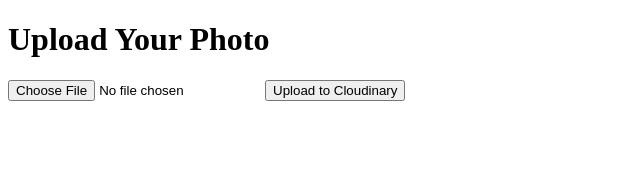
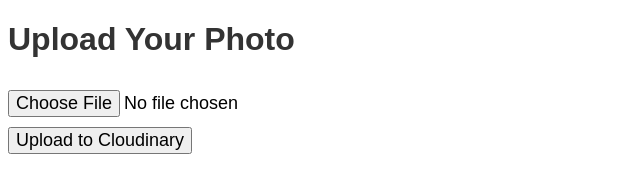
Before and after one commit to Hansel-crousset/qr-upload-app, a website: page index.html in a window 1280 px wide. Shown: the whole page, without its empty margins (0-640 px from the left). Drawn offline with Linux system fonts and the light colour scheme.

Commit message:
Style: make upload page text larger

```diff
--- a/index.html
+++ b/index.html
@@ -3,11 +3,26 @@
 <head>
   <meta charset="UTF-8">
   <title>Photo Uploader</title>
+  <style>
+    body {
+      font-size: 18px; /* Make the default text bigger */
+      font-family: Arial, sans-serif;
+    }
+    h1 {
+      font-size: 32px; /* Bigger heading */
+      color: #333;
+    }
+    input, button {
+      font-size: 18px; /* Make input and button text bigger */
+      margin-top: 10px;
+    }
+  </style>
 </head>
 <body>
   <h1>Upload Your Photo</h1>
 
   <input type="file" id="photoInput" accept="image/*" />
+  <br/>
   <button id="uploadBtn">Upload to Cloudinary</button>
 
   <script>
@@ -32,7 +47,7 @@
       });
 
       const data = await response.json();
-      console.log("Full Cloudinary Response:", data); // 🟡 Added to debug response
+      console.log("Full Cloudinary Response:", data);
       alert(`Upload successful!\nPhoto URL: ${data.secure_url}`);
     });
   </script>
```
